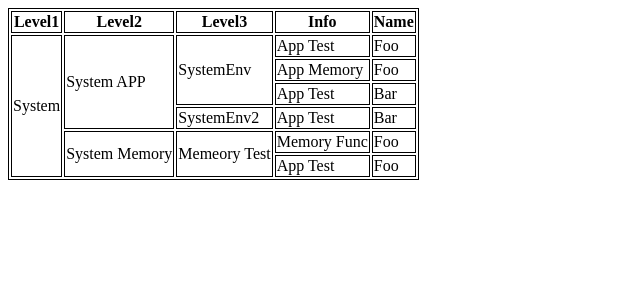
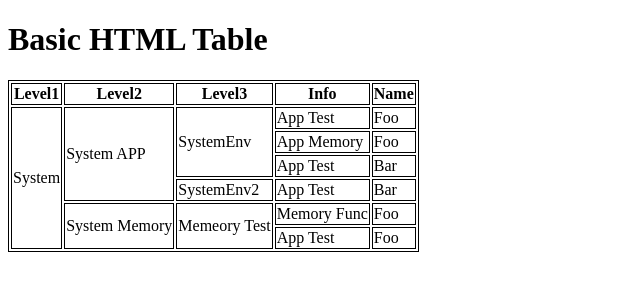
Before and after one commit to Dubanca07/Parcial, a plain HTML site: page HTML/ejercicio2.html in a window 1280 px wide. Shown: the whole page, without its empty margins (0-640 px from the left). Drawn offline with Linux system fonts and the light colour scheme.

Commit message:
Update ejercicio2.html

```diff
--- a/HTML/ejercicio2.html
+++ b/HTML/ejercicio2.html
@@ -6,6 +6,7 @@
     <meta name="viewport" content="width=device-width, initial-scale=1.0">
     <title>Ejemplo Tabla #2</title>
 </head>
+    <h1>Basic HTML Table</h1>
 <body>
     <table style="border: 1px #000000 double">
         <thead>
```
